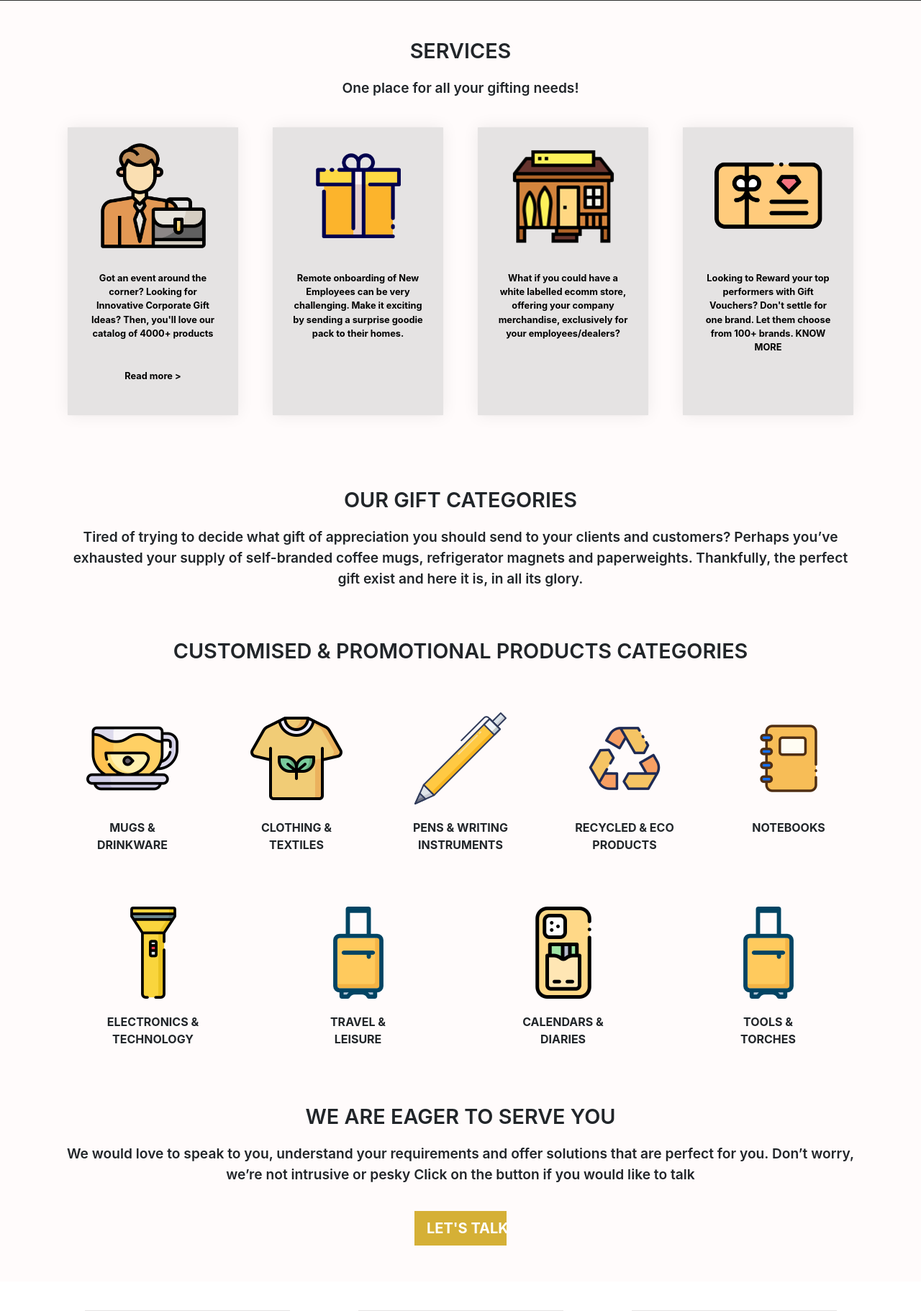
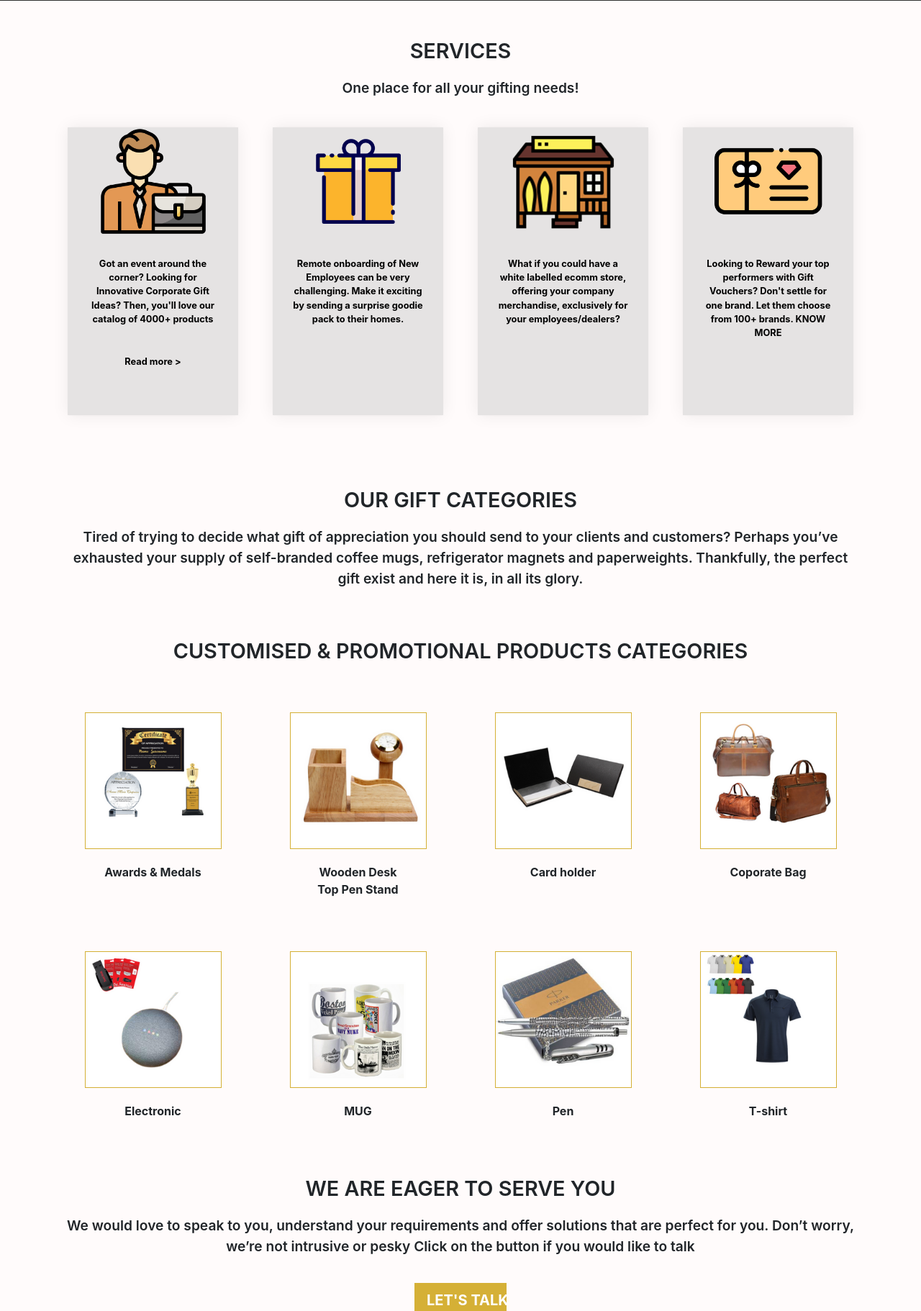
Before and after one commit to gurunadig/django-stellar, a Django app: page / in a window 1280 px wide. Shown: the part 787-2609 px from the top of the page at 72% size. Run offline with Django 4.2, Linux system fonts and the light colour scheme; some libraries are stand-ins or nearby versions.

Commit message:
last commit

```diff
--- a/stellar/projects/templates/projects/home.html
+++ b/stellar/projects/templates/projects/home.html
@@ -165,42 +165,40 @@
 
                   <div class="col-12 col-md-2 col-lg-2 promo-grid">
                     <div class="row d-flex justify-content-center">
-                      <img src="{% static './img/coffee.png' %}" alt="" class="img-fluid categor-img">
+                      <img src="{% static './img/product/1.png' %}" alt="" class="img-fluid categor-img">
                     </div>
-                    <p class="categor-text">MUGS &
-                      DRINKWARE</p>
+                    <p class="categor-text">
+                      Awards & Medals
+                    </p>
                     </div>
                     <div class="col-12 col-md-2 col-lg-2 promo-grid">
                       <div class="row d-flex justify-content-center">
 
-                        <img src="{% static '/img/thisrt.png' %}" alt="" class="img-fluid categor-img">
+                        <img src="{% static '/img/product/2.png' %}" alt="" class="img-fluid categor-img">
                       </div>
-                      <p class="categor-text">CLOTHING
-                        & TEXTILES</p>
+                      <p class="categor-text">
+                        Wooden Desk Top Pen Stand
+                      </p>
                       </div>
                       <div class="col-12 col-md-2 col-lg-2 promo-grid">
                         <div class="row d-flex justify-content-center">
 
-                          <img src="{% static '/img/pen.png' %}" alt="" class="img-fluid categor-img">
+                          <img src="{% static '/img/product/3.png' %}" alt="" class="img-fluid categor-img">
                         </div>
-                        <p class="categor-text">PENS & WRITING
-                          INSTRUMENTS</p>
+                        <p class="categor-text">
+                          Card holder
+                        </p>
                         </div>
                         <div class="col-12 col-md-2 col-lg-2 promo-grid">
                           <div class="row d-flex justify-content-center">
 
-                            <img src="{% static '/img/recycle.png' %}" alt="" class="img-fluid categor-img">
+                            <img src="{% static '/img/product/4.png' %}" alt="" class="img-fluid categor-img">
                           </div>
-                          <p class="categor-text">RECYCLED & ECO
-                            PRODUCTS</p>
+                          <p class="categor-text">
+                            Coporate Bag
+                          </p>
                           </div>
-                          <div class="col-12 col-md-2 col-lg-2 promo-grid">
-                            <div class="row d-flex justify-content-center">
 
-                              <img src="{% static '/img/note.png' %}" alt="" class="img-fluid categor-img">
-                            </div>
-                            <p class="categor-text">NOTEBOOKS</p>
-                          </div>
 
                         </div>
                       </div>
@@ -209,34 +207,38 @@
                           <div class="col-12 col-md-2 col-lg-2 promo-grid">
                             <div class="row d-flex justify-content-center">
 
-                              <img src="{% static '/img/battery.png' %}" alt="" class="img-fluid categor-img">
+                              <img src="{% static '/img/product/5.png' %}" alt="" class="img-fluid categor-img">
                             </div>
-                            <p class="categor-text">ELECTRONICS
-                              & TECHNOLOGY</p>
+                            <p class="categor-text">
+                              Electronic
+                            </p>
                           </div>
                           <div class="col-12 col-md-2 col-lg-2 promo-grid">
                             <div class="row d-flex justify-content-center">
 
-                                <img src="{% static '/img/suitaces.png' %}" alt="" class="img-fluid categor-img">
+                              <img src="{% static '/img/product/6.png' %}" alt="" class="img-fluid categor-img">
                             </div>
-                              <p class="categor-text">TRAVEL &
-                                LEISURE</p>
+                            <p class="categor-text">
+                              MUG
+                            </p>
                             </div>
                             <div class="col-12 col-md-2 col-lg-2 promo-grid">
                               <div class="row d-flex justify-content-center">
 
-                                  <img src="{% static '/img/phonecase.png' %}" alt="" class="img-fluid categor-img">
+                                <img src="{% static '/img/product/7.png' %}" alt="" class="img-fluid categor-img">
                               </div>
-                                <p class="categor-text">CALENDARS
-                                  & DIARIES</p>
+                              <p class="categor-text">
+                                Pen
+                              </p>
                               </div>
                               <div class="col-12 col-md-2 col-lg-2 promo-grid">
                                 <div class="row d-flex justify-content-center">
 
-                                    <img src="{% static '/img/suitaces.png' %}" alt="" class="img-fluid categor-img">
+                                  <img src="{% static '/img/product/8.png' %}" alt="" class="img-fluid categor-img">
                                 </div>
-                                  <p class="categor-text">TOOLS &
-                                    TORCHES</p>
+                                <p class="categor-text">
+                                  T-shirt
+                                </p>
                                 </div>
                         </div>
                       </div>
--- a/stellar/static/css/style.css
+++ b/stellar/static/css/style.css
@@ -64,7 +64,9 @@ body{
     background-color: #d5b036;
 }
 
-
+.categor-img{
+    border: 1px solid #d4b035;
+}
 /* service section styling ________________________ */
 .main-headin{
     text-align: center;
@@ -80,7 +82,6 @@ body{
 
 .serv-grid-img{
     max-height: 150px;
-    margin-top: 20px;
 
 }
 
```
Also changed, not shown: stellar/projects/templates/projects/services.html (+12 -10 lines), stellar/static/img/product/1.png (added), stellar/static/img/product/2.png (added), stellar/static/img/product/3.png (added), stellar/static/img/product/4.png (added), stellar/static/img/product/5.png (added), stellar/static/img/product/6.png (added), stellar/static/img/product/7.png (added), stellar/static/img/product/8.png (added), stellar/static/img/services/1.png (added), stellar/static/img/services/2.png (added), stellar/static/img/services/3.png (added), stellar/static/img/services/4.png (added), stellar/static/img/services/5.png (added), 3 more files. Lines whose indentation alone changed are shown as unchanged.
